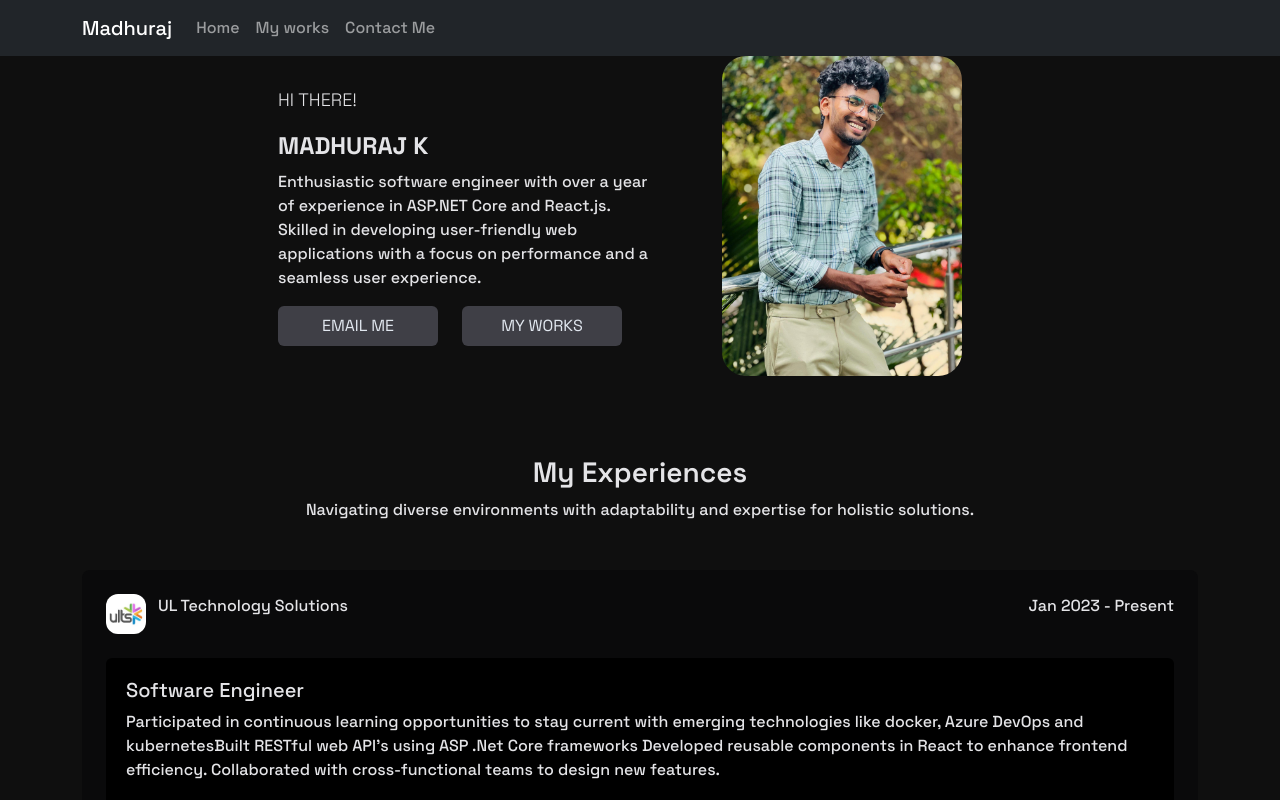
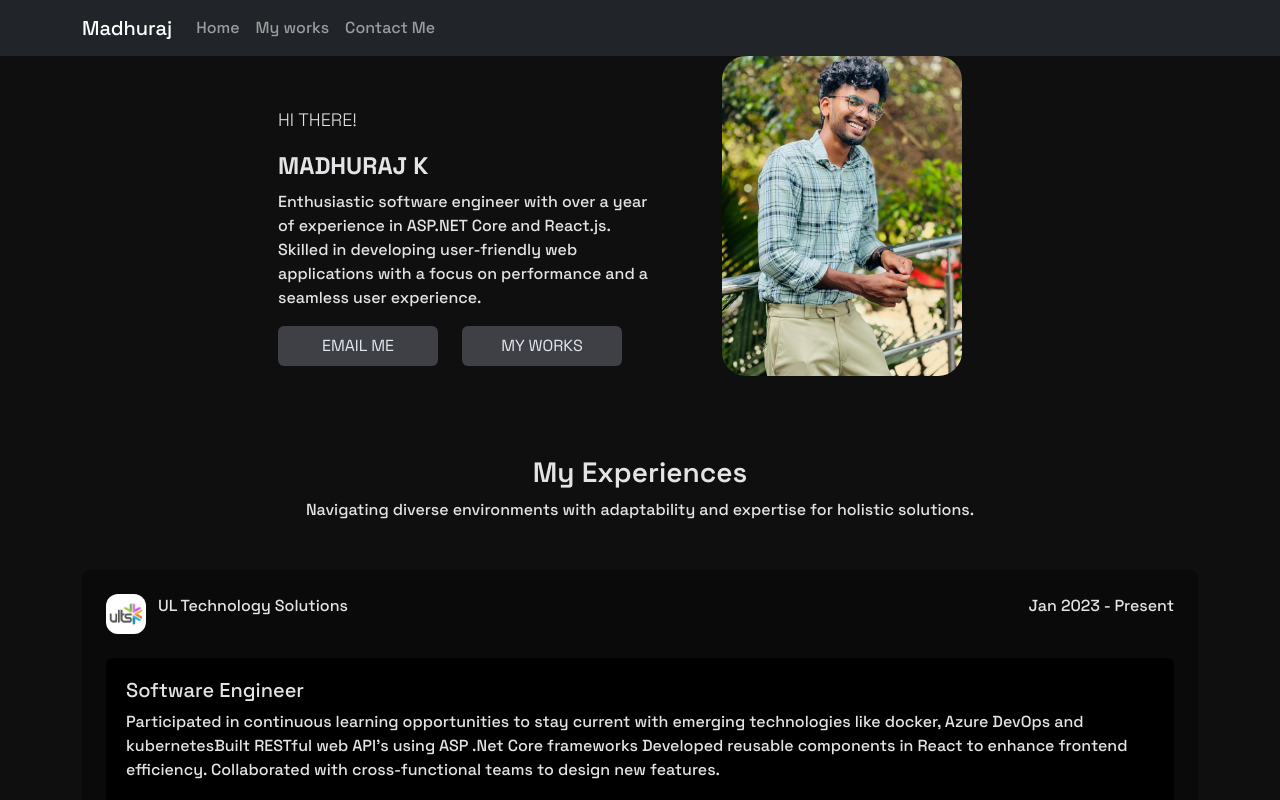
Before and after one commit to kmadhuraj/personal-portfolio, a React (Vite) app: page / in a window 1280 px wide. Shown: the top 800 px of the page. Built offline with nearby package versions, Linux system fonts and the light colour scheme.

Commit message:
11h commit

```diff
--- a/src/pages/HomePage.jsx
+++ b/src/pages/HomePage.jsx
@@ -97,7 +97,7 @@ export default function HomePage() {
           >
             <div className="tw-flex tw-items-center tw-flex-col tw-w-72 md:tw-w-96  md:tw-items-start tw-text-zinc-200">
               {/* animation typing  */}
-              <div className=" tw-flex-col">
+              <div className=" tw-flex-col tw-mt-10">
                 <p className="tw-text-lg fw-light text-uppercase">Hi There!</p>
                 <h3 className="tw-text-2xl w-100 fw-bold text-uppercase">
                   MADHURAJ K
```
